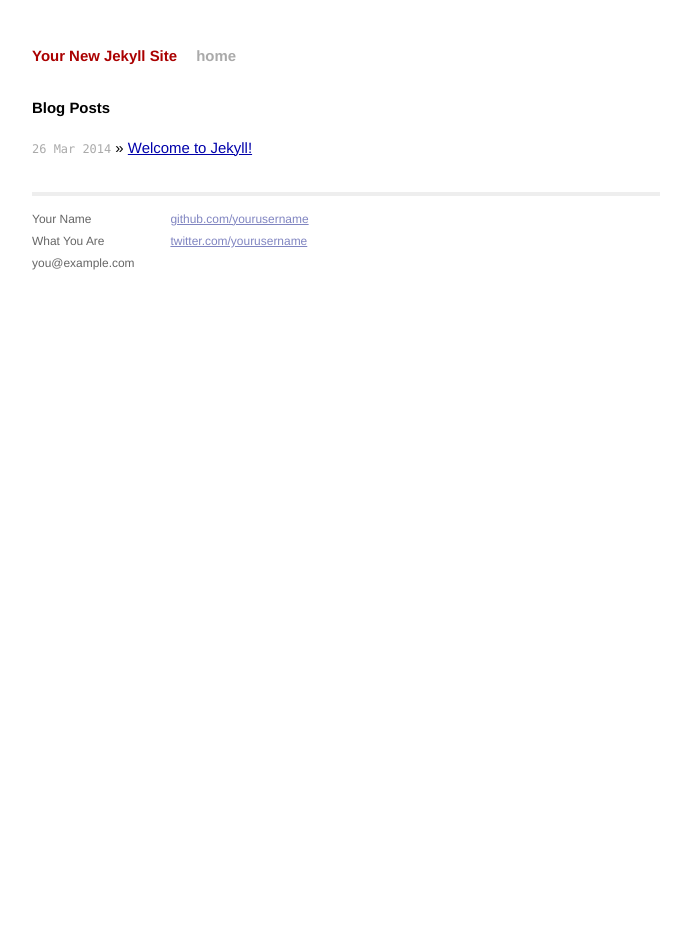
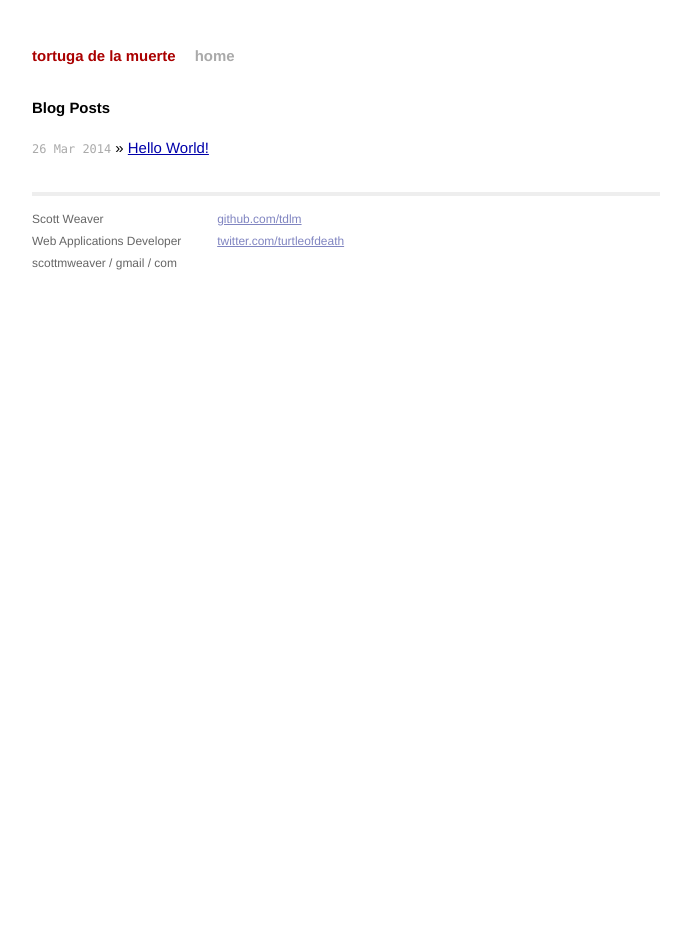
Before and after one commit to tdlm/tdlm.github.io, a Jekyll site: the page built from index.html, in a window 1280 px wide. Shown: the whole page, without its empty margins (294-985 px from the left). Built offline with Jekyll 4.4.1, drawn with Linux system fonts in a browser that asks for light colours; Markdown is read by kramdown in place of the engine named in the settings.

Commit message:
Changing default post and adding image assets.

```diff
--- a/_config.yml
+++ b/_config.yml
@@ -1,3 +1,3 @@
-name: Your New Jekyll Site
+name: tortuga de la muerte
 markdown: redcarpet
 pygments: true
--- a/_layouts/default.html
+++ b/_layouts/default.html
@@ -26,15 +26,15 @@
           <div class="footer">
             <div class="contact">
               <p>
-                Your Name<br />
-                What You Are<br />
-                you@example.com
+                Scott Weaver<br />
+                Web Applications Developer<br />
+                scottmweaver / gmail / com
               </p>
             </div>
             <div class="contact">
               <p>
-                <a href="https://github.com/yourusername">github.com/yourusername</a><br />
-                <a href="https://twitter.com/yourusername">twitter.com/yourusername</a><br />
+                <a href="https://github.com/tdlm">github.com/tdlm</a><br />
+                <a href="https://twitter.com/turtleofdeath">twitter.com/turtleofdeath</a><br />
               </p>
             </div>
           </div>
--- a/index.html
+++ b/index.html
@@ -1,6 +1,6 @@
 ---
 layout: default
-title: Your New Jekyll Site
+title: tortuga de la muerte
 ---
 
 <div id="home">
```
Also changed, not shown: _posts/2014-03-26-hello-world.markdown (added, +12 -0 lines), _posts/2014-03-26-welcome-to-jekyll.markdown (deleted, +0 -24 lines), assets/images/hwiskey-300x285.jpg (added).
